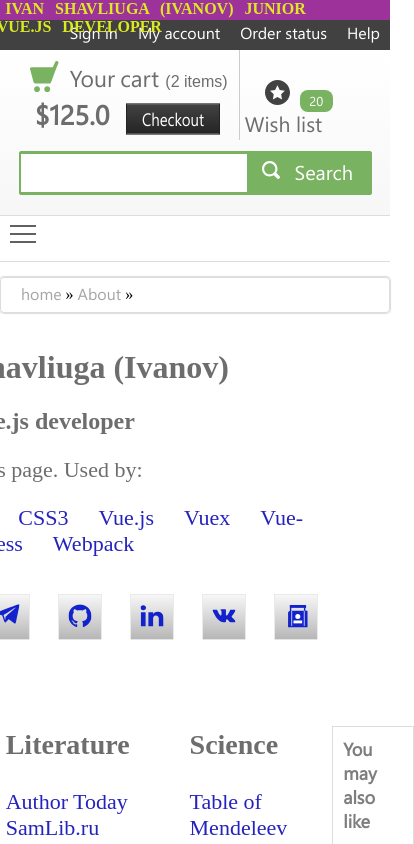
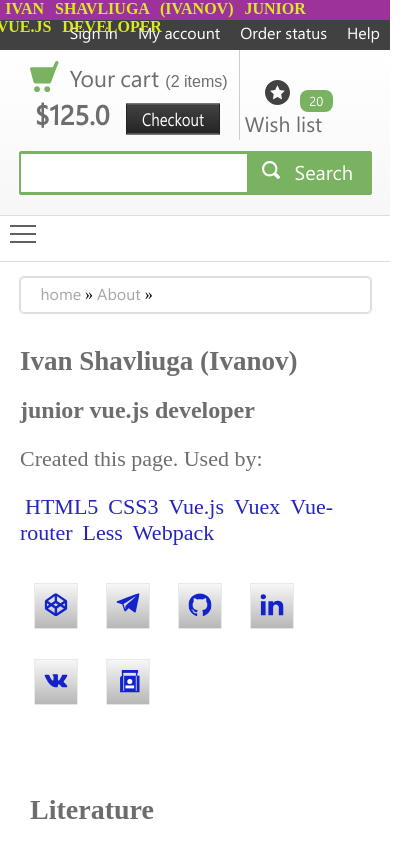
Before and after one commit to IvanShavliuga/booksshop, a Nuxt app: page /About in a window 390 px wide. Shown: the top 844 px of the page, 414 px wide, since content can reach past the window. Built offline with nearby package versions, Linux system fonts and the light colour scheme.

Commit message:
product, about | tablet  design

```diff
--- a/components/Bookbanner.vue
+++ b/components/Bookbanner.vue
@@ -21,9 +21,9 @@
   margin: 15px;
   margin-right: 0;
   margin-top: 55px;
-  /*@media screen and (max-width: 900px) {
+  @media screen and (max-width: 500px) {
     display: none;
-  }*/
+  }
   @media screen and (max-width: 900px) {
     width: 25vw;
   }
--- a/components/Commentbox.vue
+++ b/components/Commentbox.vue
@@ -64,6 +64,9 @@ export default {
   @media screen and (max-width: 1200px) {
     width: 64vw;
   }
+  @media screen and (max-width: 500px) {
+    width: 92vw;
+  }
   &__title {
     font-size: 20px;
     line-height: 26px;
@@ -122,6 +125,9 @@ export default {
       }
       @media screen and (max-width: 630px) {
         width: 37vw;
+      }
+      @media screen and (max-width: 500px) {
+        width: 50vw;
       }
     }
     &-info {
--- a/components/Pathcomp.vue
+++ b/components/Pathcomp.vue
@@ -26,6 +26,10 @@ export default {
 @import '../assets/css/style.less';
 .path {
   width: 100%;
+  @media screen and (max-width: 500px) {
+    width: 90vw;
+    margin: 0 auto;
+  }
   &__wrapper {
     .wrapper();
   }
--- a/components/icons/Iconlist.vue
+++ b/components/icons/Iconlist.vue
@@ -94,6 +94,10 @@ export default {
   display: flex;
   justify-content: flex-start;
   width: 350px;
+  @media screen and (max-width: 520px) {
+    width: 300px;
+    flex-wrap: wrap;
+  }
   &__item {
     padding: 3px;
     margin: 0;
--- a/pages/About.vue
+++ b/pages/About.vue
@@ -25,6 +25,7 @@
       </div>
     </div>
     <div class="about__wrapper about__flex">
+      <div class="about__blocklinks">
         <article class="about__links">
           <h3 class="about__links-title">Literature</h3>
           <ul class="about__links-list">
@@ -71,6 +72,7 @@
             </li>
           </ul>
         </article>
+      </div>
       <Bookbanner/>
     </div>
     <Footer/>
@@ -124,18 +126,37 @@ export default {
   &__empty {
     height: 400px;
   }
+  &__blocklinks {
+    @media screen and (max-width: 600px) {
+      flex-wrap: wrap;
+    }
+    @media screen and (max-width: 450px) {
+      flex-direction: column-reverse;
+    }
+  }
   &__links {
     width: 33%;
     padding: 15px;
     margin: 15px;
+    @media screen and (max-width: 900px) {
+      width: auto;
+    }
     &-href {
       color: #2523bd;
       font-size: 22px;
       text-decoration: none;
+      @media screen and (max-width: 375px) {
+        font-size: 16px;
+      }
     }
     &-title {
       font-size: 28px;
       color: @colform;
+    }
+  }
+  &__title {
+    @media screen and (max-width: 800px) {
+      font-size: 27px;
     }
   }
   &__title, &__prof, &__desc {
@@ -150,10 +171,33 @@ export default {
       padding: 0 15px;
       color: #2523bd;
       font-size: 22px;
+      @media screen and (max-width: 800px) {
+        padding: 0 10px;
+      }
+      @media screen and (max-width: 400px) {
+        padding: 0 5px;
+      }
     }
   }
   &__info {
     width: auto;
+    @media screen and (max-width: 1200px) {
+      width: 400px;
+    }
+    @media screen and (max-width: 800px) {
+      width: 300px;
+    }
+    @media screen and (max-width: 660px) {
+      width: 400px;
+    }
+    @media screen and (max-width: 520px) {
+      width: 300px;
+      margin-left: 50px;
+    }
+    @media screen and (max-width: 375px) {
+      width: 200px;
+      margin-left: 50px;
+    }
   }
   &__promo {
     margin-left: -100px;
--- a/pages/Product.vue
+++ b/pages/Product.vue
@@ -329,6 +329,9 @@ export default {
       @media screen and (max-width: 1200px) {
         width: 63vw;
       }
+      @media screen and (max-width: 500px) {
+        width: 90vw;
+      }
     }
     &-text {
       width: 47vw;
@@ -339,6 +342,9 @@ export default {
       font-family: @bodyfont;
       @media screen and (max-width: 1200px) {
         width: 61vw;
+      }
+      @media screen and (max-width: 500px) {
+        width: 87vw;
       }
     }
     &-tabs {
@@ -355,6 +361,10 @@ export default {
       font-family: @bodyfont;
       border: 1px solid @bordercolor;
       border-bottom: none;
+      @media screen and (max-width: 530px) {
+        font-size: 14px;
+        padding: 6px 10px;
+      }
       &:first-child {
         left: 0px;
         top: 3px;
@@ -362,6 +372,9 @@ export default {
       &:last-child {
         left: 210px;
         top: 3px;
+        @media screen and (max-width: 530px) {
+          left: 150px;
+        }
       }
       &active {
         background-color: #fff;
```
Lines whose indentation alone changed are shown as unchanged.
